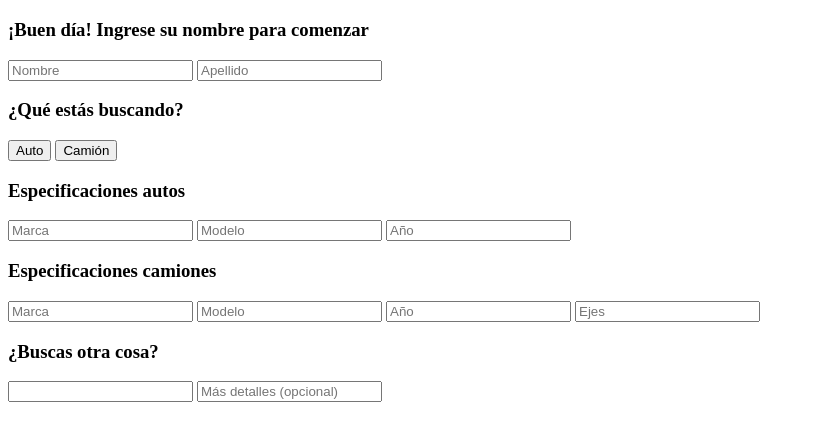
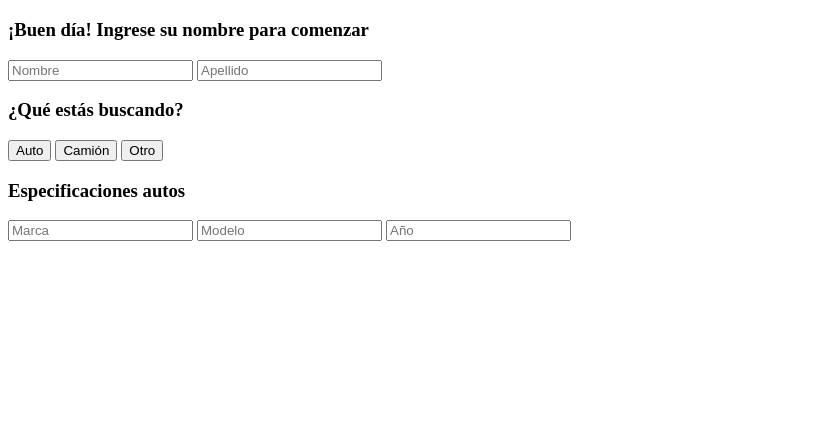
Before and after one commit to LuceroCorona/CGM-JS, a plain HTML site: page Eventos/index.html in a window 1280 px wide. Both pictures are taken after a click on the button "Auto". Shown: the part 61-502 px from the top of the page, without its empty margins (0-815 px from the left). Drawn offline with Linux system fonts and the light colour scheme.

Commit message:
Eventos mejorado

```diff
--- a/Eventos/eventos.js
+++ b/Eventos/eventos.js
@@ -1,4 +1,25 @@
 let botonAuto = document.getElementById('btnAuto');
 let botonCamion = document.getElementById('btnCamion');
+let botonOtro = document.getElementById('btnOtro');
 
-botonAuto.addEventListener('click', ()=>{document.createElement('section')});
+const especifAutos = () => {
+    let especifAutos = document.createElement ('section');
+    especifAutos.innerHTML = '<section id="sectionAuto"> <h3> Especificaciones autos</h3> <input id="marca" type="text" placeholder="Marca"> <input id="modelo" type="text" placeholder="Modelo"> <input id="anio" type="number" placeholder="Año"> </section>';
+    document.getElementById('consulta').append(especifAutos);
+}
+
+const especifCamiones = () => {
+    let especifCamiones = document.createElement ('section');
+    especifCamiones.innerHTML = '<section id="sectionCamion"> <h3> Especificaciones camiones</h3> <input id="marca" type="text" placeholder="Marca"> <input id="modelo" type="text" placeholder="Modelo"> <input id="anio" type="number" placeholder="Año"> <input id="ejes" type="number" placeholder="Ejes"> </section>'
+    document.getElementById('consulta').append(especifCamiones);
+}
+
+const especifOtro = () => {
+    let especifOtro = document.createElement ('section');
+    especifOtro.innerHTML = '<section id="sectionOtro"> <h3> ¿Buscas otra cosa? </h3> <input id="otro" type="text"> <input id="detalles" type="text" placeholder="Más detalles (opcional)"> </section>'
+    document.getElementById('consulta').append(especifOtro);
+}
+
+botonAuto.addEventListener('click', especifAutos);
+botonCamion.addEventListener('click', especifCamiones);
+botonOtro.addEventListener('click', especifOtro);
--- a/Eventos/index.html
+++ b/Eventos/index.html
@@ -9,36 +9,18 @@
 </head>
 
 <body>
-    <main>
-      <h1> Tu consulta </h1>
-      <h3> ¡Buen día! Ingrese su nombre para comenzar </h3>
-      <input id="name" type="text" placeholder="Nombre">
-      <input id="surname" type="text" placeholder="Apellido">
+    <h1> Tu consulta </h1>
+    <h3> ¡Buen día! Ingrese su nombre para comenzar </h3>
+    <input id="name" type="text" placeholder="Nombre">
+    <input id="surname" type="text" placeholder="Apellido">
+    <main id="consulta">
         <section>
             <h3> ¿Qué estás buscando? </h3>
             <button id="btnAuto"> Auto </button>
             <button id="btnCamion"> Camión </button>
-        </section>
-        <section id="sectionAuto">
-            <h3> Especificaciones autos</h3>
-            <input id="marca" type="text" placeholder="Marca">
-            <input id="modelo" type="text" placeholder="Modelo">
-            <input id="anio" type="number" placeholder="Año">
-        </section>
-        <section id="sectionCamion">
-            <h3> Especificaciones camiones</h3>
-            <input id="marca" type="text" placeholder="Marca">
-            <input id="modelo" type="text" placeholder="Modelo">
-            <input id="anio" type="number" placeholder="Año">
-            <input id="ejes" type="number" placeholder="Ejes">
-        </section>
-        <section id="otro">
-            <h3> ¿Buscas otra cosa? </h3>
-            <input id="otro" type="text">
-            <input id="detalles" type="text" placeholder="Más detalles (opcional)">
+            <button id="btnOtro"> Otro </button>
         </section>
     </main>
-    <script src="main.js"></script>
     <script src="eventos.js"></script>
 </body>
 
```
